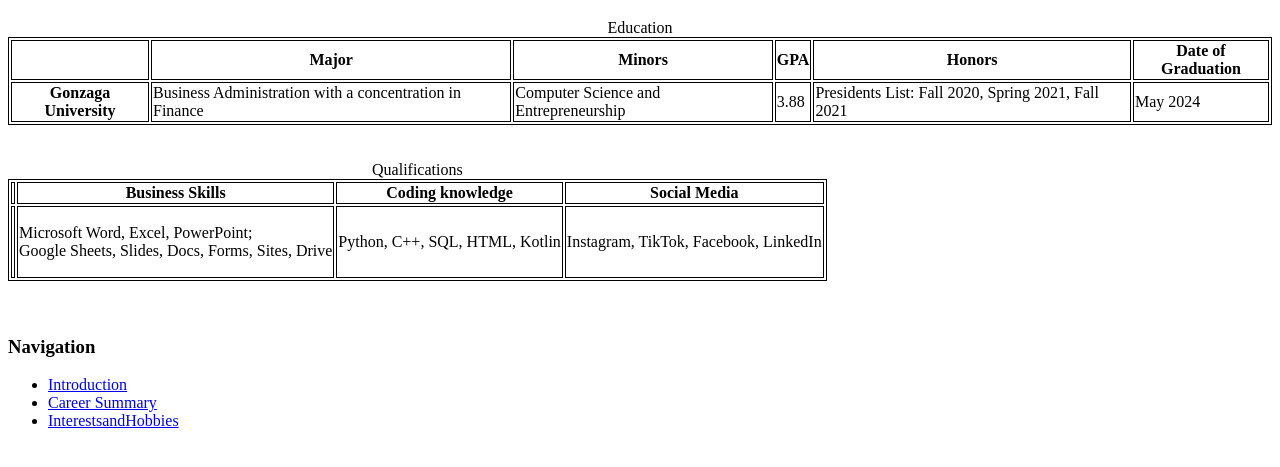
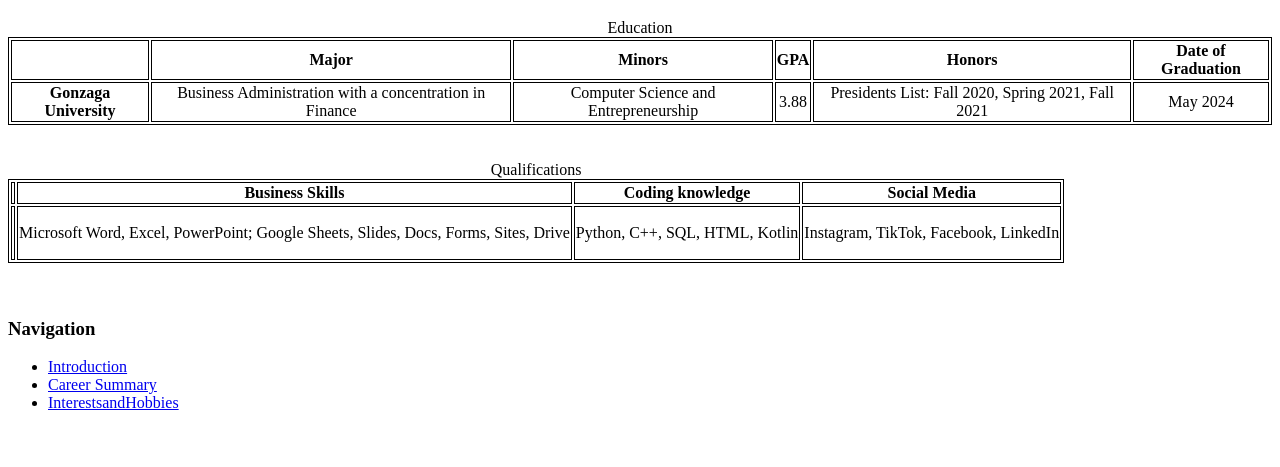
Before and after one commit to SamGrant4/HW2, a plain HTML site: page EducationandQualifications.html in a window 1280 px wide. Shown: the part 61-528 px from the top of the page. Drawn offline with Linux system fonts and the light colour scheme.

Commit message:
Final Commit

```diff
--- a/EducationandQualifications.html
+++ b/EducationandQualifications.html
@@ -12,6 +12,9 @@
     <style>
         table, th, td {
           border:1px solid black;
+        }
+        table {
+          text-align:center
         }
     </style>
 </head>
@@ -49,7 +52,7 @@
         </tr>
         <tr>
             <th></th>
-            <td><p> Microsoft Word, Excel, PowerPoint; <br>Google Sheets, Slides, Docs, Forms, Sites, Drive</p></td>
+            <td><p> Microsoft Word, Excel, PowerPoint; Google Sheets, Slides, Docs, Forms, Sites, Drive</p></td>
             <td><p>Python, C++, SQL, HTML, Kotlin</p></td>
             <td><p>Instagram, TikTok, Facebook, LinkedIn</p></td>
         </tr>
```
Also changed, not shown: CareerSummary.html (+3 -0 lines).
